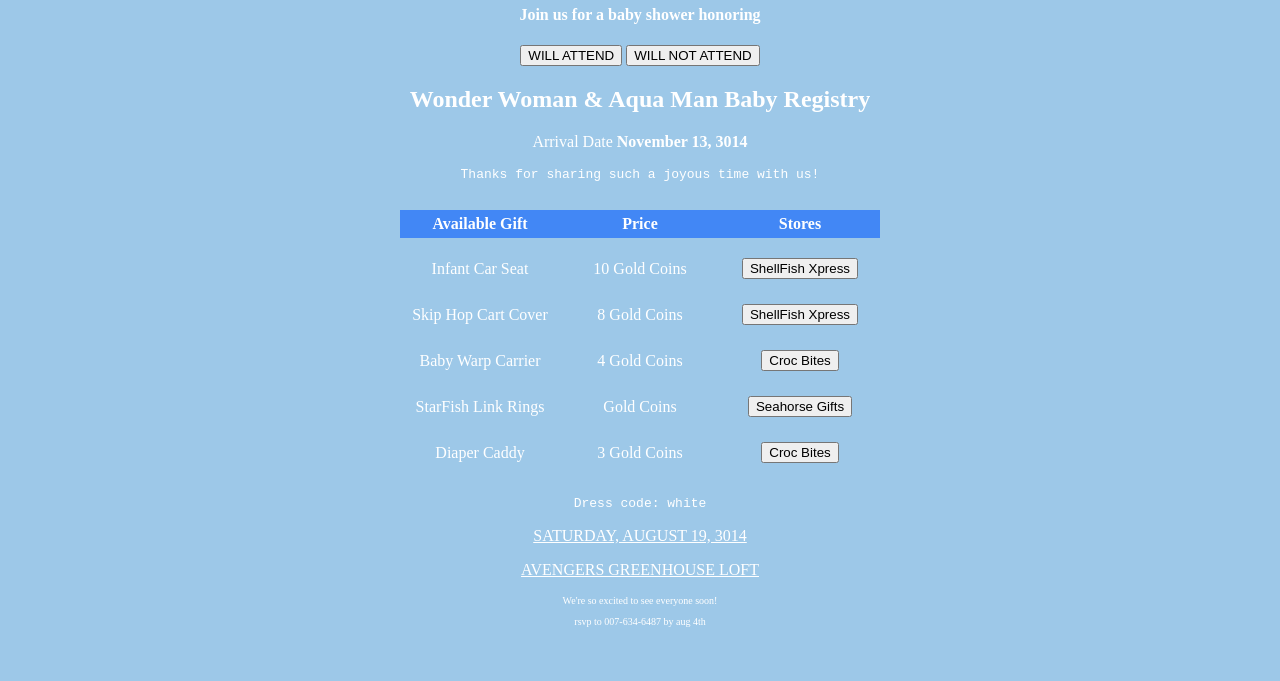
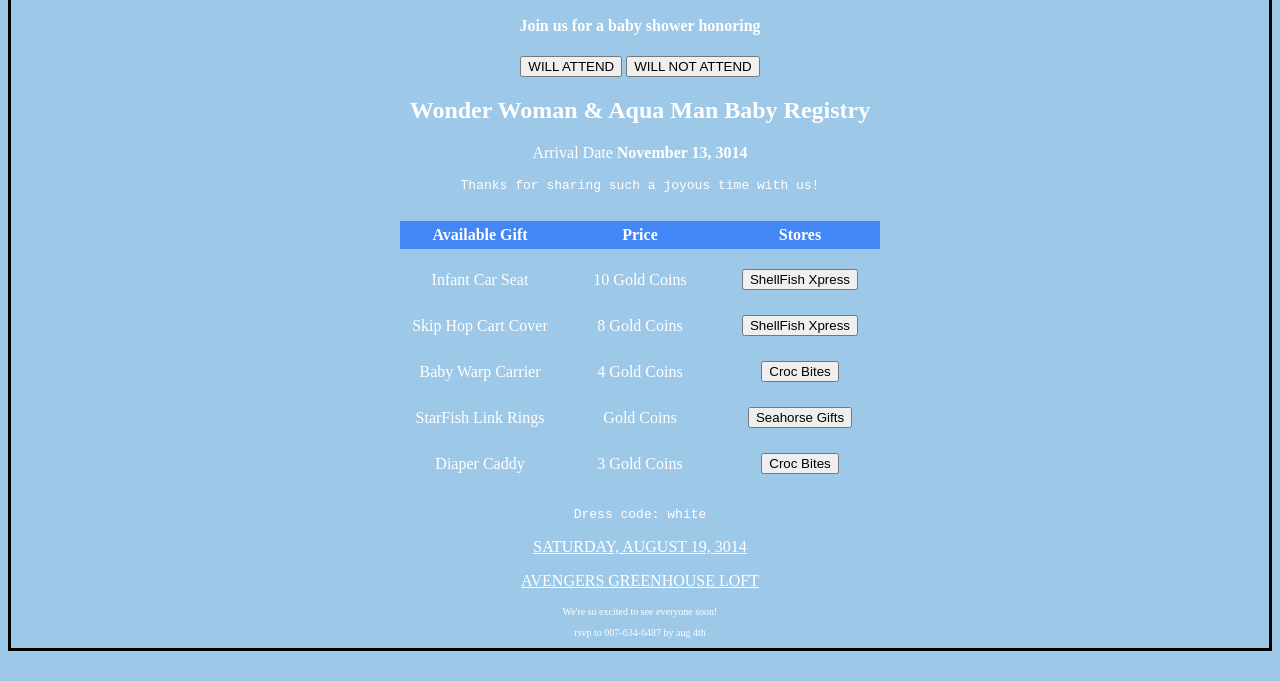
Before and after one commit to rumetix101/otabor-unit2, a plain HTML site: page index.html in a window 1280 px wide. Shown: the part 119-800 px from the top of the page. Drawn offline with Linux system fonts and the light colour scheme.

Commit message:
Update index.html

```diff
--- a/index.html
+++ b/index.html
@@ -6,7 +6,10 @@
         <style>
         body {
             background-color: rgb(157, 200, 232) ;
+            border: solid;
+
         }
+
         #heading {
             font-family:cursive;
             text-align: center;
@@ -73,7 +76,7 @@
     </style>
     </head>
     <body>
-
+        <div id="body">
         <h1 id="heading">OH BABY!</h1>
         <h4 id="invite">Join us  for a baby shower honoring</h4>
 
@@ -134,7 +137,7 @@
         <p class="comment">We're so excited to see everyone soon! </p>
         <P class="comment"> rsvp to 007-634-6487 by aug 4th </p>
 
-
+    </div>
 
     </body>
 </html>
```
